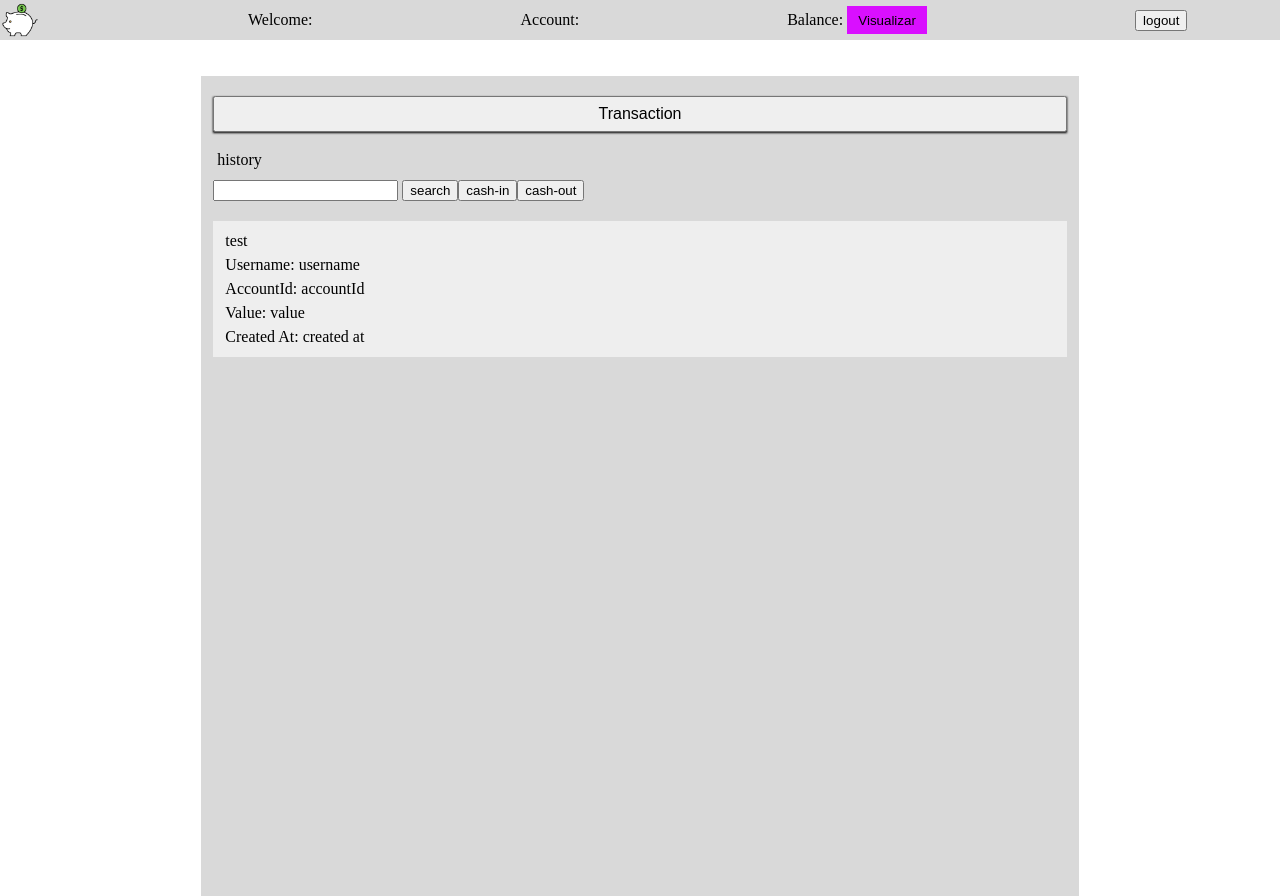
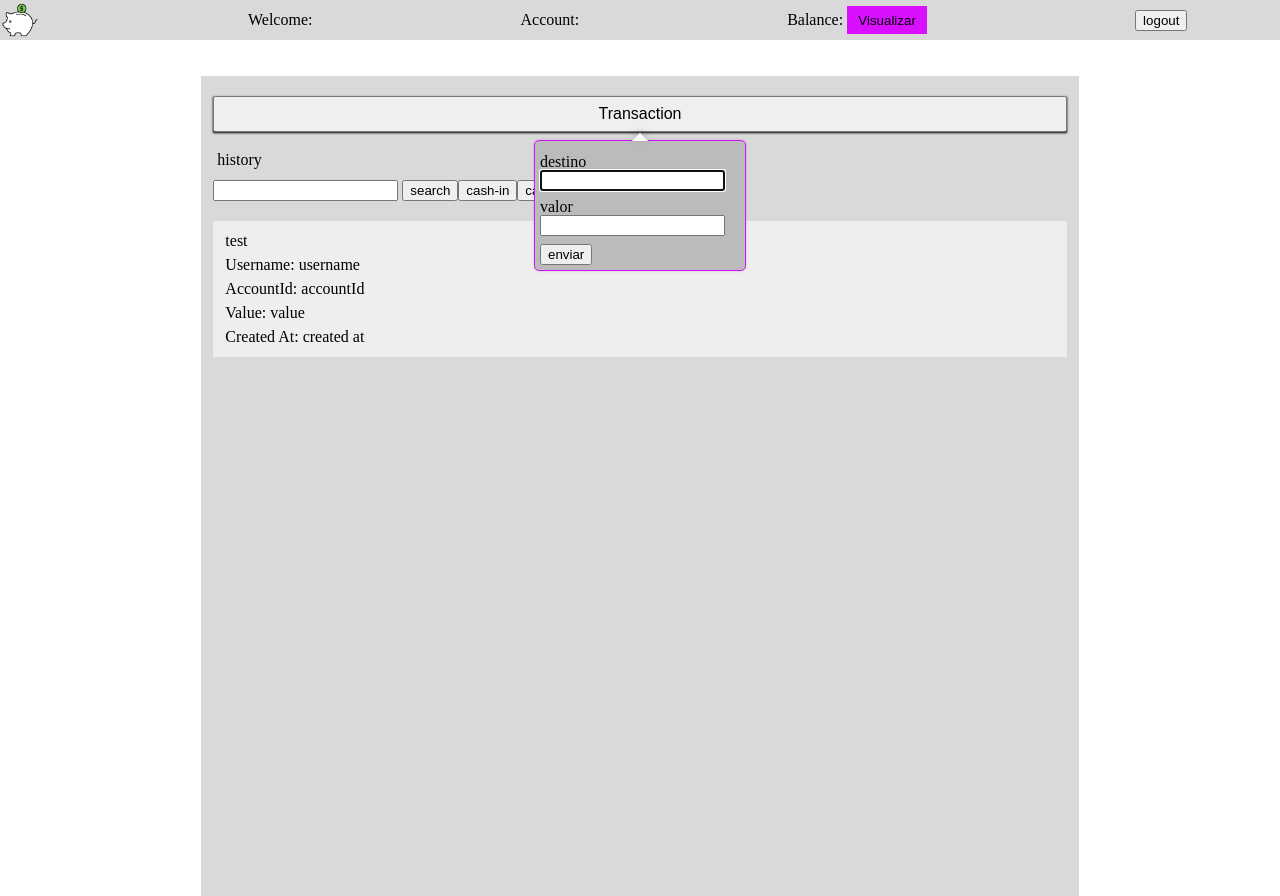
Before and after one commit to pand-oly/test, a React (Create React App) app in the folder frontend/: page /home in a window 1280 px wide. Both pictures are taken after a click on the button "Transaction". Built offline with nearby package versions, Linux system fonts and the light colour scheme; no server answers.

Commit message:
feat(button transaction): Created pop-up with inputs to send credit for the outher user

```diff
--- a/frontend/package.json
+++ b/frontend/package.json
@@ -12,6 +12,7 @@
     "react-dom": "^18.2.0",
     "react-router-dom": "^6.6.1",
     "react-scripts": "5.0.1",
+    "reactjs-popup": "^2.0.5",
     "web-vitals": "^2.1.4",
     "zod": "^3.20.2"
   },
--- a/frontend/src/components/ContainerHome.jsx
+++ b/frontend/src/components/ContainerHome.jsx
@@ -1,14 +1,13 @@
 import CardHistory from './CardHistory';
 
 import '../styles/home.css';
+import PopupTransaction from './PopupTransaction';
 
 export default function ContainerHome() {
   return (
     <div className="main-container-home">
       <div className="container-btn-home">
-        <button type="button" className="btn-home">
-          Transaction
-        </button>
+        <PopupTransaction />
       </div>
       <div>
         <h3 className="title-history">history</h3>
--- /dev/null
+++ b/frontend/src/components/PopupTransaction.jsx
@@ -0,0 +1,27 @@
+import Popup from 'reactjs-popup';
+
+import 'reactjs-popup/dist/index.css';
+import '../styles/pop-up.css';
+
+export default function PopupTransaction() {
+  return (
+    <Popup
+      trigger={
+        <button type="button" className="btn-home">
+          Transaction
+        </button>
+      }
+      position="bottom center"
+    >
+      <div>
+        <legend className="mt-2">destino</legend>
+        <input type="text" />
+        <legend className="mt-2">valor</legend>
+        <input type="text" />
+        <button type="button" className="mt-2">
+          enviar
+        </button>
+      </div>
+    </Popup>
+  );
+}
--- /dev/null
+++ b/frontend/src/styles/pop-up.css
@@ -0,0 +1,3 @@
+[role='tooltip'].popup-content {
+  @apply bg-[#bbb] border-[#d90fff]
+}
```
Also changed, not shown: 1 other file (tests, documents, lock files or other folders).
